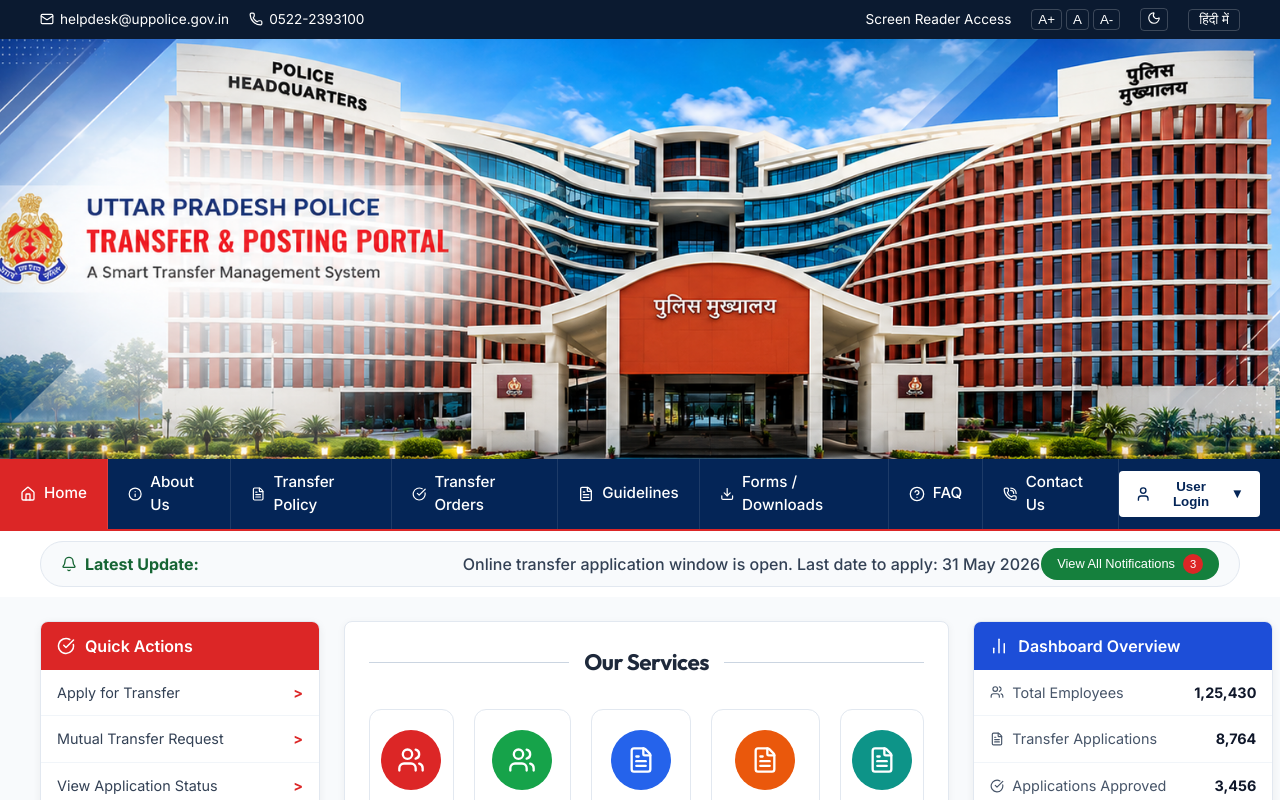
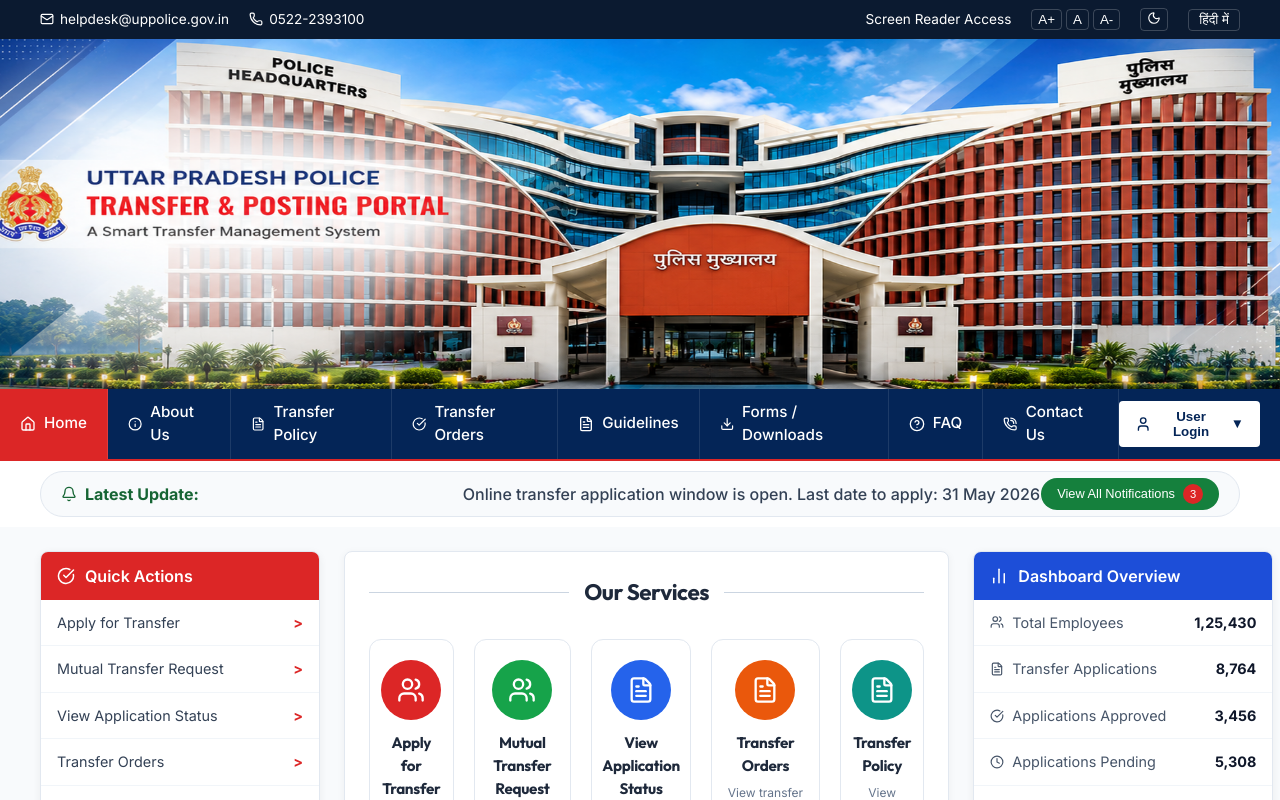
Before and after one commit to rahuldwivedidwivedi7-ai/UPPTS-PORATAL, a React (Vite) app in the folder frontend/: page / in a window 1280 px wide. Shown: the top 800 px of the page. Built offline with nearby package versions, Linux system fonts and the light colour scheme; no server answers.

Commit message:
style: Reduce banner height and use object-fit fill to compress image without clipping

```diff
--- a/frontend/src/components/LandingPage.css
+++ b/frontend/src/components/LandingPage.css
@@ -116,10 +116,8 @@
 
 .hero-banner-img {
   width: 100%;
-  height: auto;
-  max-height: 420px;
-  object-fit: cover;
-  object-position: center top;
+  height: 350px;
+  object-fit: fill;
   display: block;
   /* Slight scale to push any baked-in white image borders off-screen */
   transform: scale(1.02);
```
